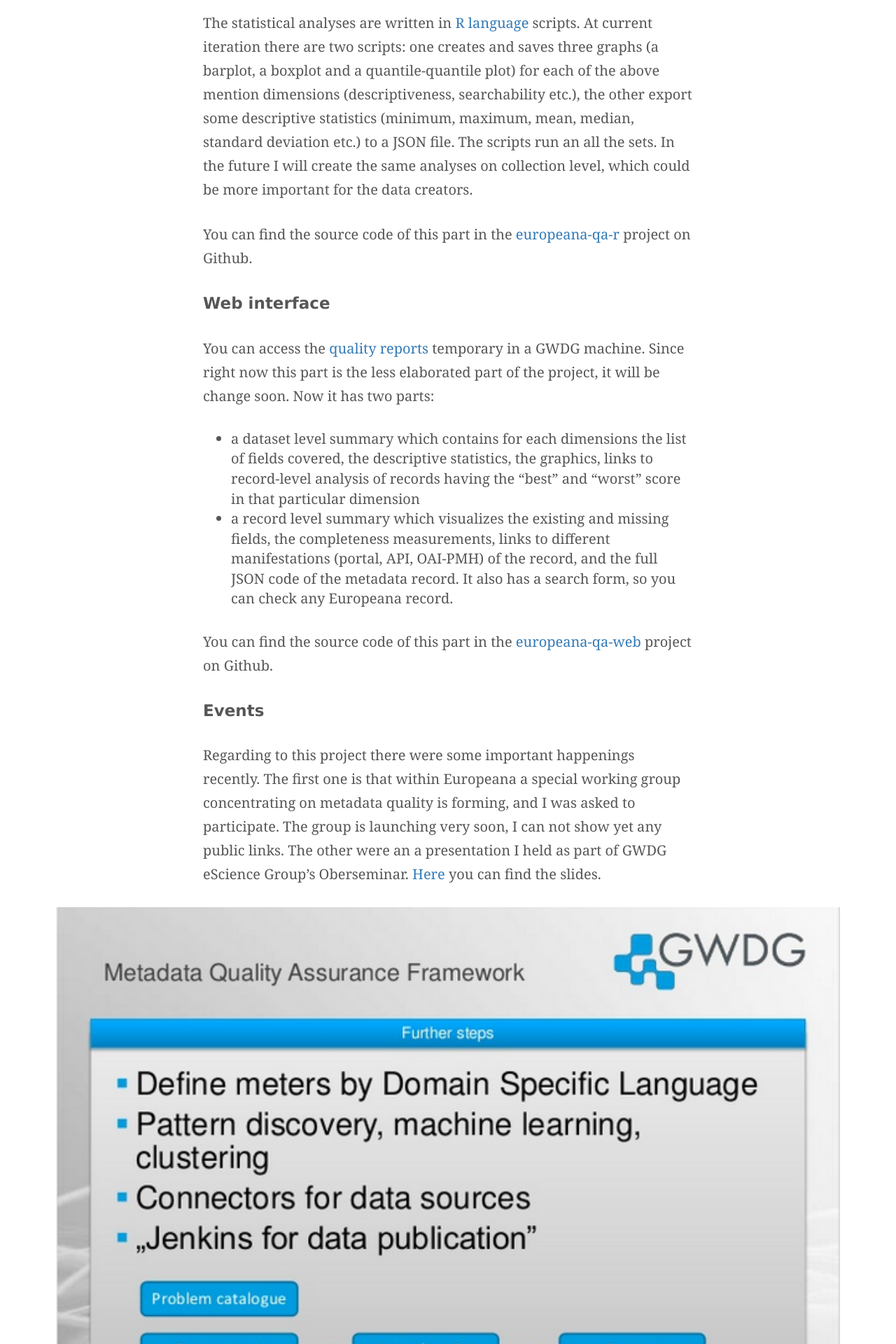
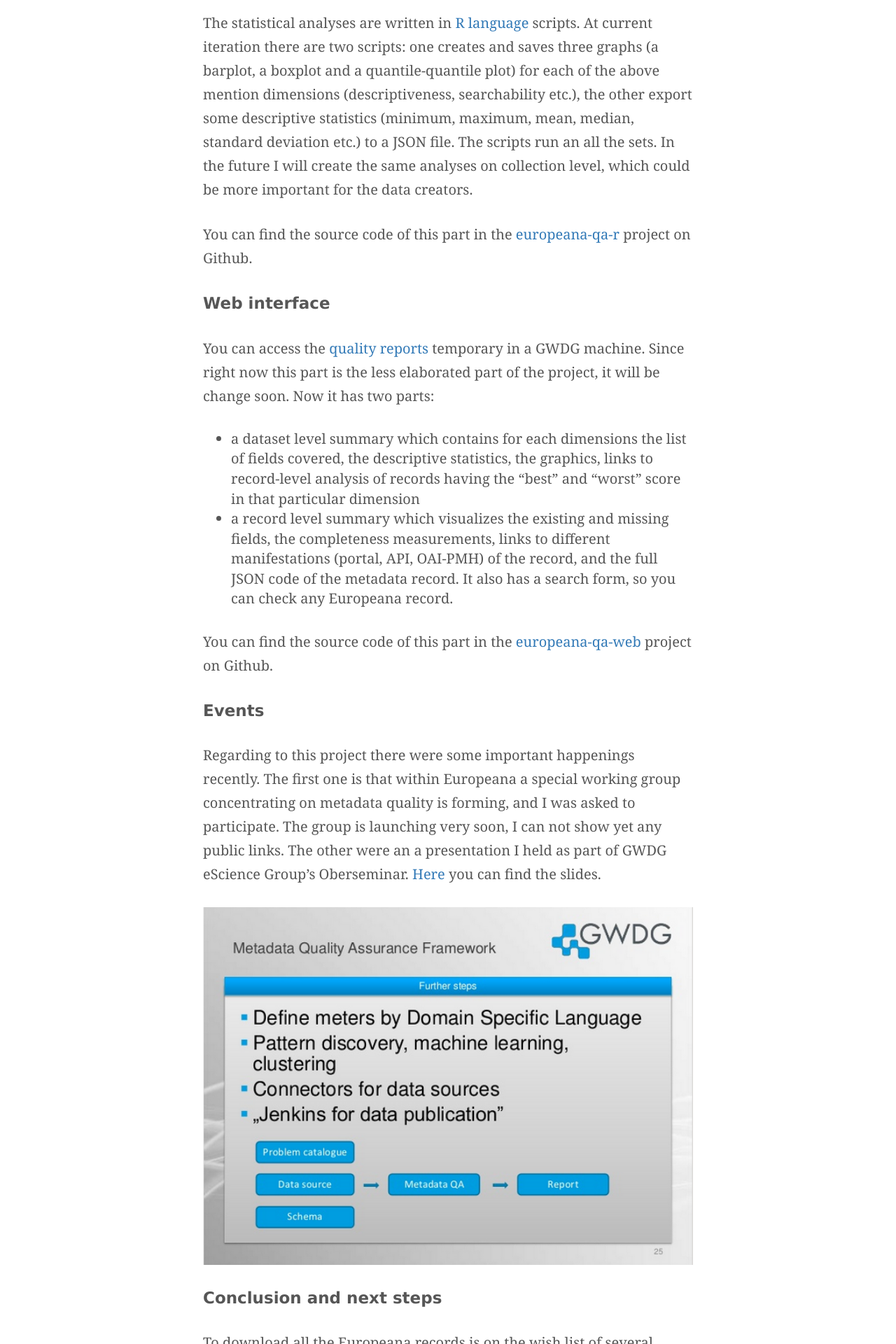
Before and after one commit to pkiraly/pkiraly.github.io, a Jekyll site: the page built from _posts/2016-01-15-second-report.md, in a window 1280 px wide. Shown: the part 4480-6400 px from the top of the page at 70% size. Built offline with Jekyll 4.4.1, drawn with Linux system fonts in a browser that asks for light colours; nearby versions of some CDN libraries; some web fonts are replaced; comment, search, counter and statistics services are not loaded.

Commit message:
Update 2016-01-15-second-report.md

```diff
--- a/_posts/2016-01-15-second-report.md
+++ b/_posts/2016-01-15-second-report.md
@@ -67,7 +67,7 @@
 
 Regarding to this project there were some important happenings recently. The first one is that within Europeana a special working group concentrating on metadata quality is forming, and I was asked to participate. The group is launching very soon, I can not show yet any public links. The other were an a presentation I held as part of GWDG eScience Group's Oberseminar. [Here](http://www.slideshare.net/pkiraly/metadata-quality-assurance) you can find the slides.
 
-<img src="{{ site.url }}/assets/further-steps.png" class="big" title="Extract from the slides" alt="Extract from the slides" />
+<img src="{{ site.url }}/assets/further-steps.png" title="Extract from the slides" alt="Extract from the slides" />
 
 ## Conclusion and next steps
 
```
